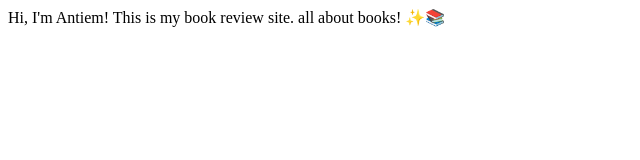
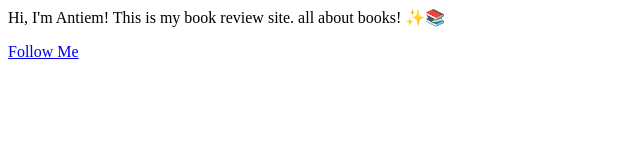
Before and after one commit to readandbutter/readandbutter.github.io, a plain HTML site: page index.html in a window 1280 px wide. Shown: the full height of the page, 0-640 px from the left. Drawn offline with Linux system fonts and the light colour scheme.

Commit message:
Update index.html

```diff
--- a/index.html
+++ b/index.html
@@ -2,7 +2,7 @@
   <body>
     <section>
     <p>Hi, I'm Antiem! This is my book review site. all about books! ✨📚</p>
-    <p><a "Follow me:" href="https://www.instagram.com/read_and_butter/"></a></p>
+    <p><a "Follow me:" href="https://www.instagram.com/read_and_butter/">Follow Me</a></p>
     </section>
   </body>
 </html>
```
